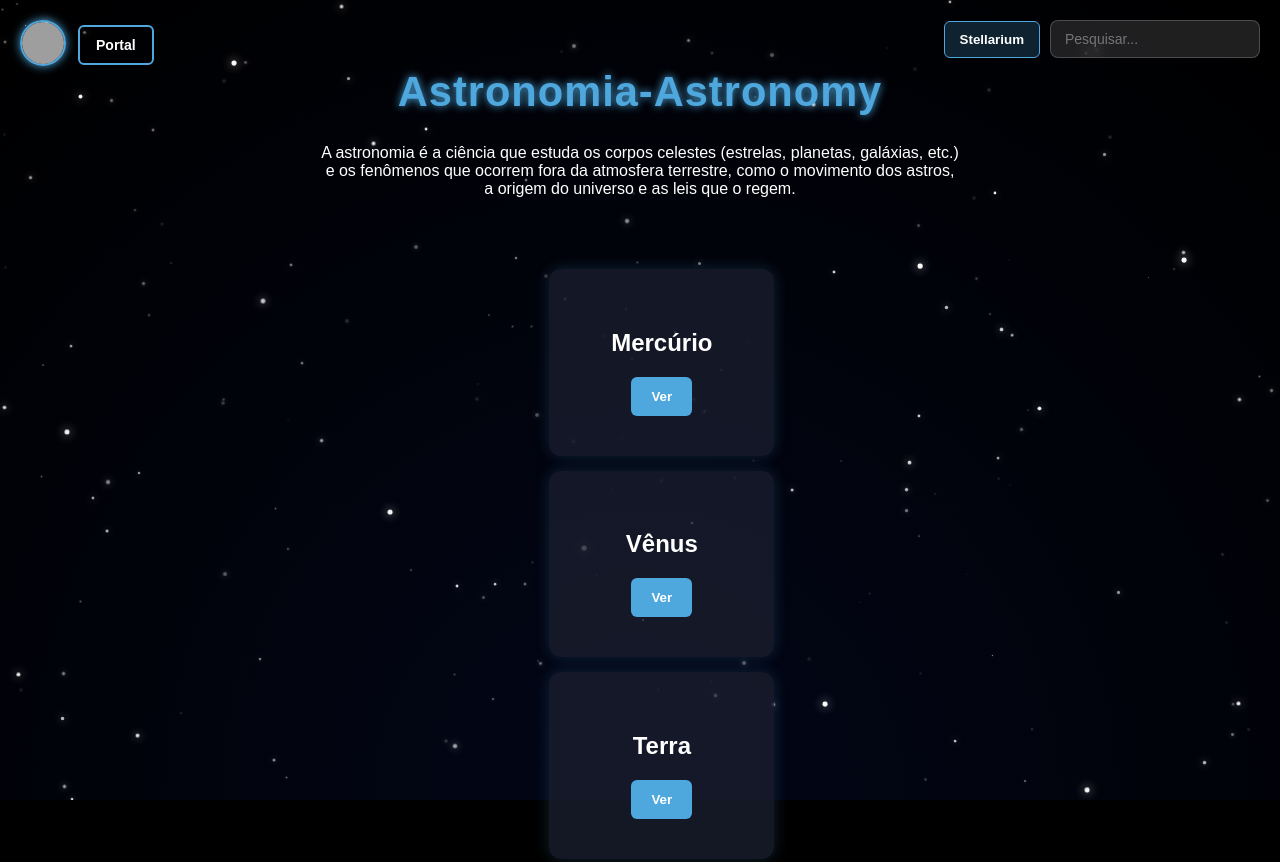
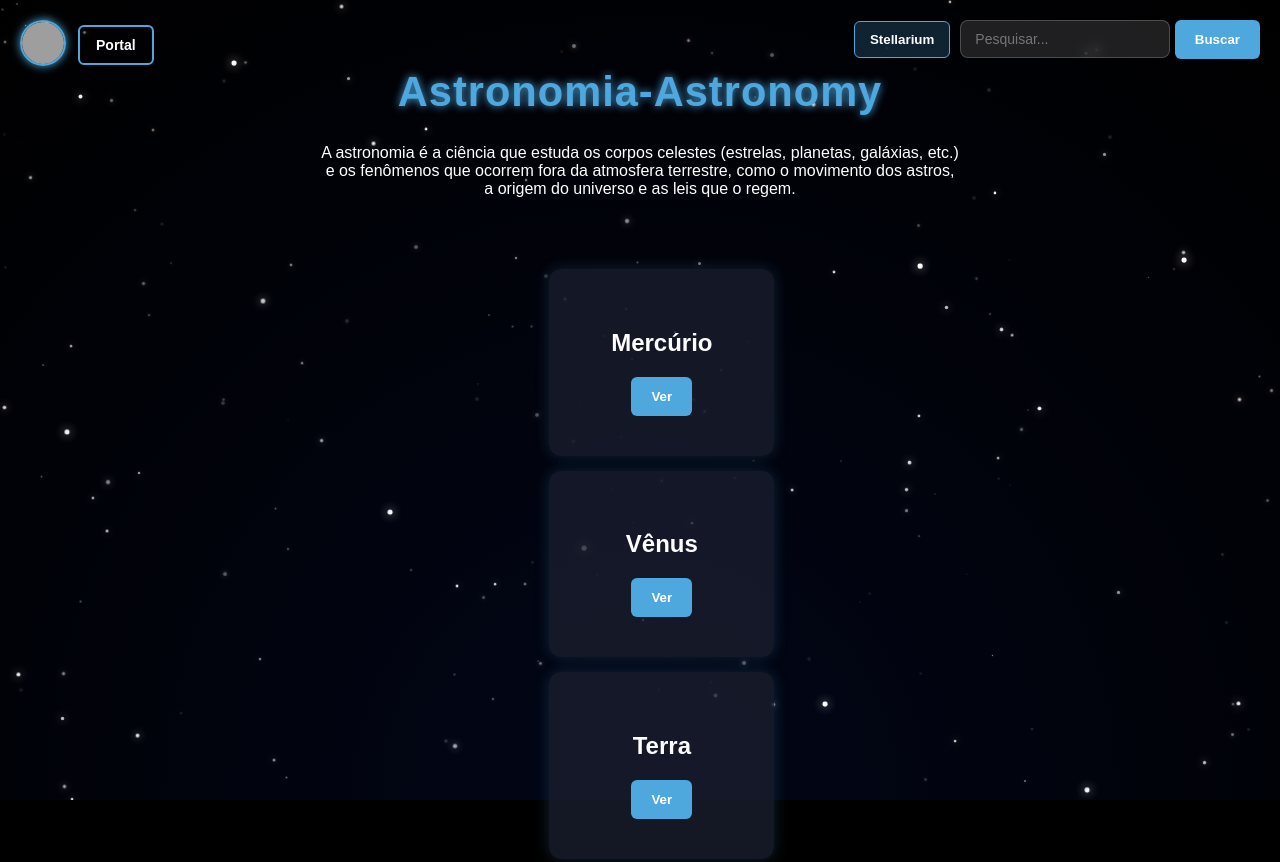
Before and after one commit to tcorbicelis/astronomia, a plain HTML site: page home/home.html in a window 1280 px wide. Shown: the top 862 px of the page. Drawn offline with Linux system fonts and the light colour scheme; grey boxes are pictures that could not be loaded.

Commit message:
barra de pesquisa atualizada

```diff
--- a/home/home.html
+++ b/home/home.html
@@ -63,7 +63,11 @@
 <!-- ⭐ Barra de pesquisa com botão Stellarium -->
 <div class="search-container">
     <button class="stellarium-btn" onclick="window.open('https://stellarium-web.org/', '_blank')">Stellarium</button>
-    <input type="text" placeholder="Pesquisar...">
+    <!-- Formulário de pesquisa do Google -->
+    <form id="google-search-form" action="https://www.google.com/search" method="get" target="_blank" style="display:inline;">
+        <input type="text" name="q" id="google-search-input" placeholder="Pesquisar...">
+        <button type="submit">Buscar</button>
+    </form>
 </div>
 
 <header>
--- a/home/home.js
+++ b/home/home.js
@@ -61,3 +61,13 @@ registerTab.addEventListener('click', () => {
     registerForm.classList.add('active');
     loginForm.classList.remove('active');
 });
+
+    const form = document.getElementById('google-search-form');
+    const input = document.getElementById('google-search-input');
+
+    form.addEventListener('submit', function() {
+        // Limpa o campo com um pequeno atraso (50ms)
+        setTimeout(() => {
+            input.value = '';
+        }, 50);
+    });
```
